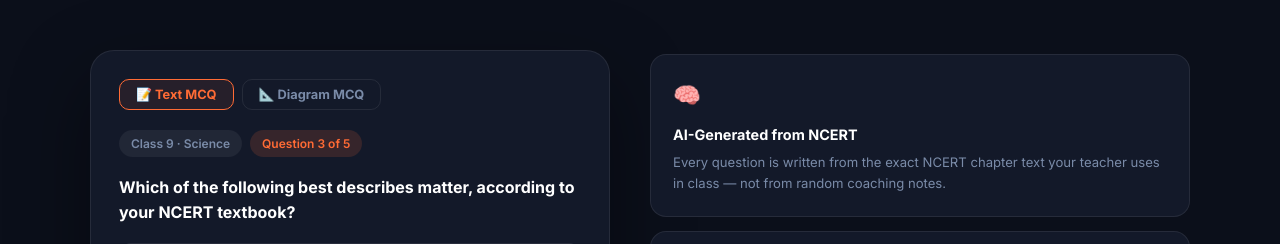
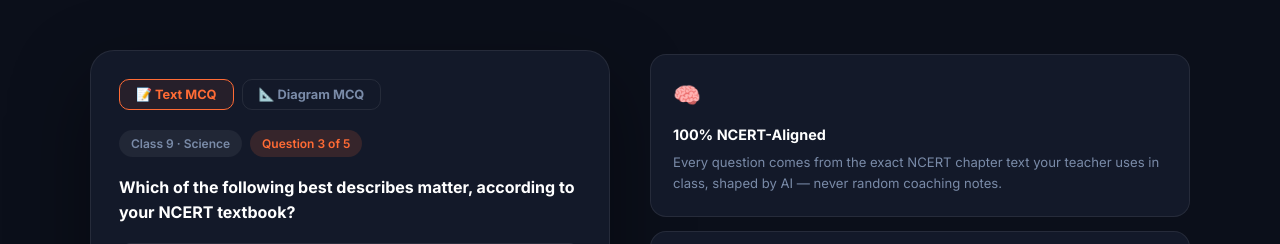
Before and after one commit to chakrapanim/streakprep, a plain HTML site: page index.html in a window 1280 px wide. Shown: the part 1765-2009 px from the top of the page. Drawn offline with Linux system fonts and the light colour scheme.

Commit message:
copy(landing): reframe AI-generated card to lead with NCERT trust
"AI-Generated from NCERT" as a headline reads as a red flag to parents
(implies unreliable/hallucinated), not a selling point. Flipped the
emphasis: NCERT-alignment is the headline claim, AI is named once in
the body as the generation method, not the pitch itself.

```diff
--- a/index.html
+++ b/index.html
@@ -875,8 +875,8 @@
       <div class="quiz-side reveal reveal-delay-1">
         <div class="side-card">
           <div class="side-icon">🧠</div>
-          <h4>AI-Generated from NCERT</h4>
-          <p>Every question is written from the exact NCERT chapter text your teacher uses in class — not from random coaching notes.</p>
+          <h4>100% NCERT-Aligned</h4>
+          <p>Every question comes from the exact NCERT chapter text your teacher uses in class, shaped by AI — never random coaching notes.</p>
         </div>
         <div class="side-card">
           <div class="side-icon">♾️</div>
```
